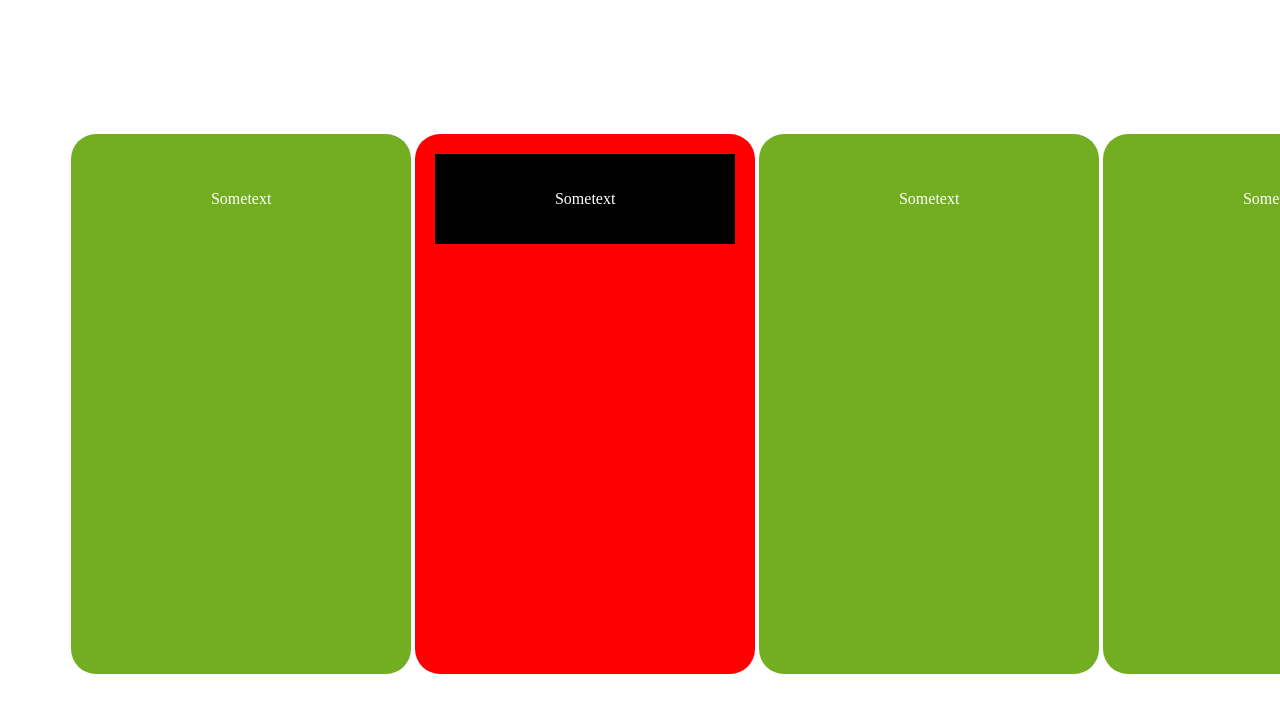
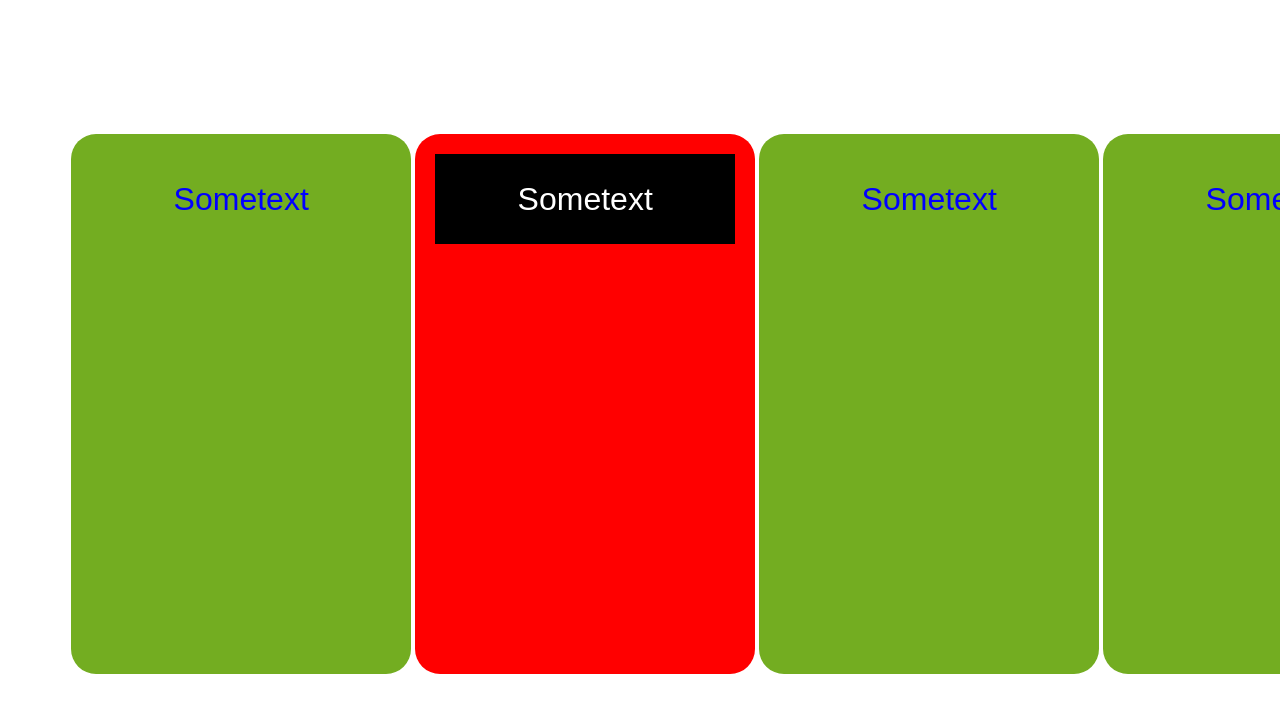
Before and after one commit to Sahanon-P/frontend-101, a plain HTML site: page index.html in a window 1280 px wide. Shown: the top 712 px of the page. Drawn offline with Linux system fonts and the light colour scheme.

Commit message:
change text and font

```diff
--- a/index.css
+++ b/index.css
@@ -26,15 +26,19 @@
 
 #boxtext1{
   background-color: black;
+  font-family:  Copperplate, "Copperplate Gothic Bold", fantasy;
   color: white;
+  font-size: xx-large;
   text-align: center;
   vertical-align: middle;
   line-height: 90px;
 }
 #boxtext2{
   background-color: #73AD21;
-  color: white;
+  color: blue;
   text-align: center;
+  font-family:  Copperplate, "Copperplate Gothic Bold", fantasy;
+  font-size: xx-large;
   vertical-align: middle;
   line-height: 90px;
 }
```
